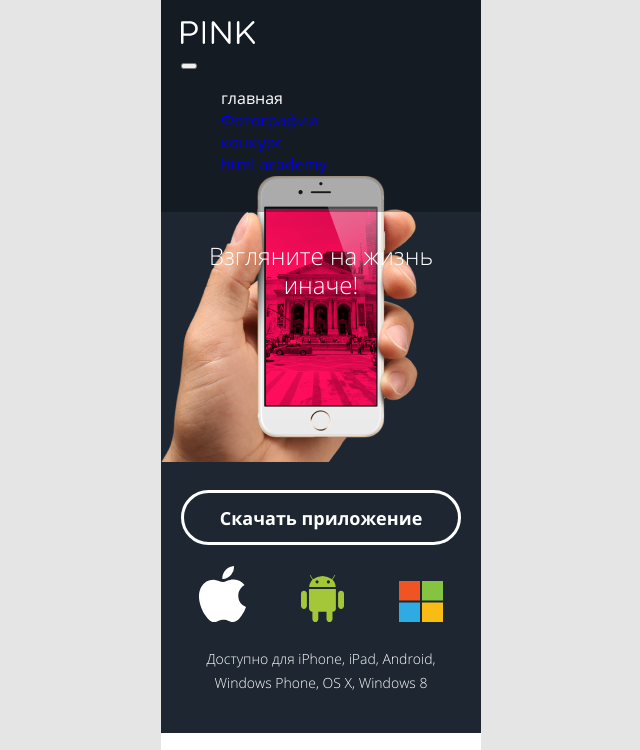
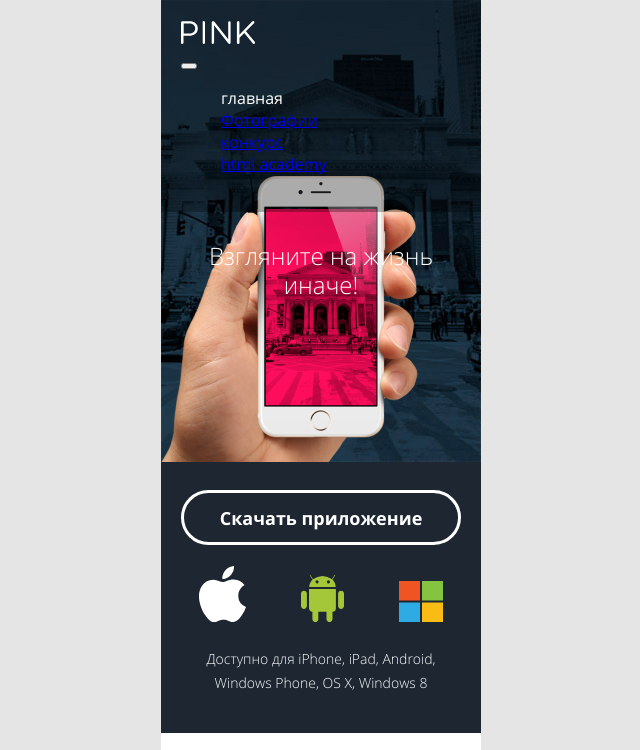
Before and after one commit to htmlacademy-adaptive/1995309-pink-25, a plain HTML site: page 4/index.html in a window 1280 px wide. Shown: the top 750 px of the page, without its empty margins (319-959 px from the left). Drawn offline with Linux system fonts and the light colour scheme; the site is published under a folder, as on GitHub Pages, so addresses that start at the root find nothing.

Commit message:
:heavy_check_mark: Сборка #4

```diff
--- a/4/css/style.css
+++ b/4/css/style.css
@@ -73,13 +73,13 @@
 }
 .page-header--mobile {
   min-height: 237px;
-  background-image: url("../../img/header/background-mobile.jpg");
+  background-image: url("/../../img/header/background-mobile.jpg");
   background-repeat: no-repeat;
   background-position: top;
 }
 .page-header--mobile-index {
   min-height: 733px;
-  background-image: url("../../img/header/phone-hand.png"), url("../../img/header/phone-screen.jpg"), url("/../img/header/background-mobile.jpg");
+  background-image: url("./../../img/header/phone-hand.png"), url("../../img/header/phone-screen.jpg"), url("../../img/header/background-mobile.jpg");
   background-repeat: no-repeat;
   background-position: left 176px, center 209px, top;
 }
```
Also changed, not shown: 1 other file.
